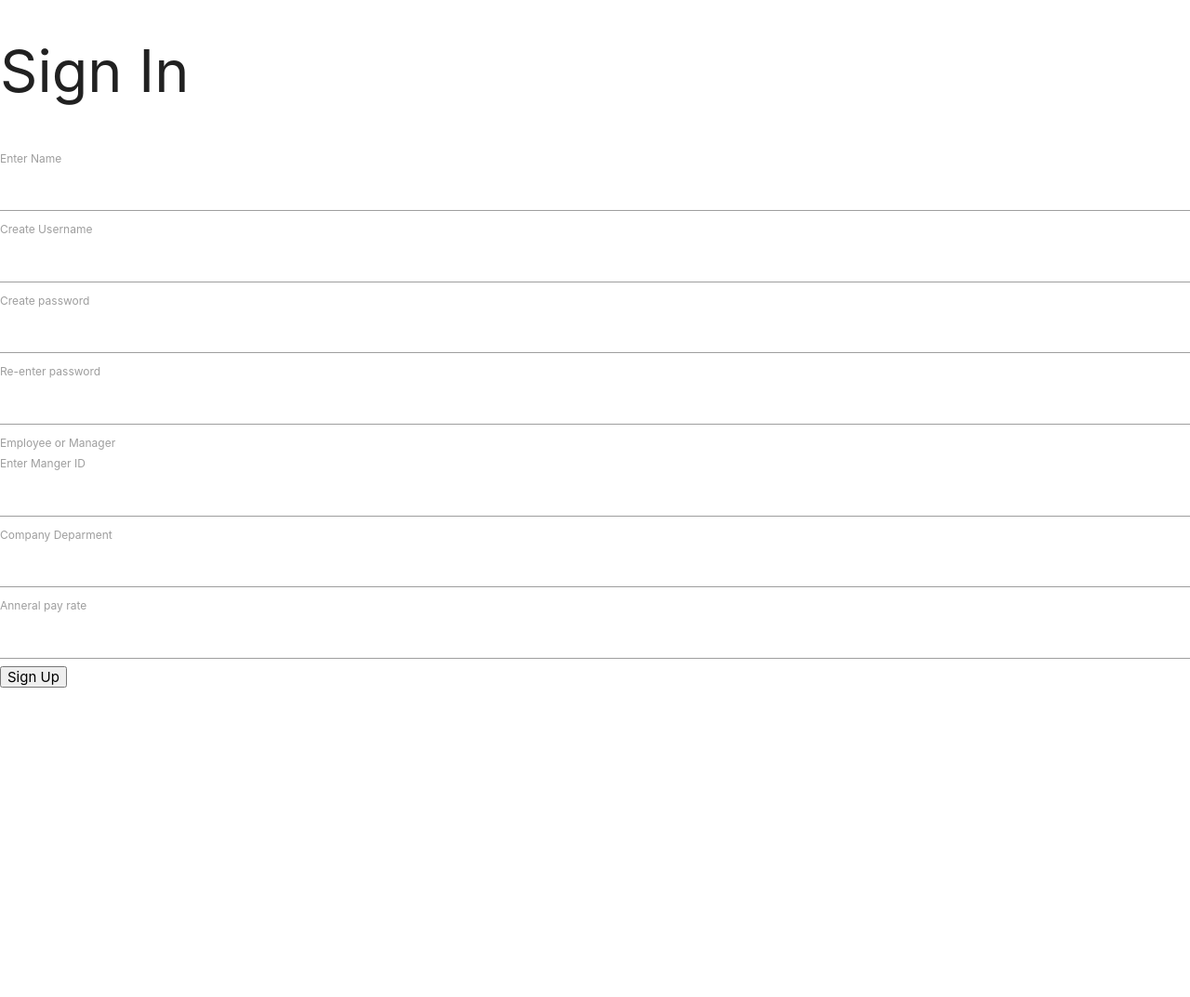
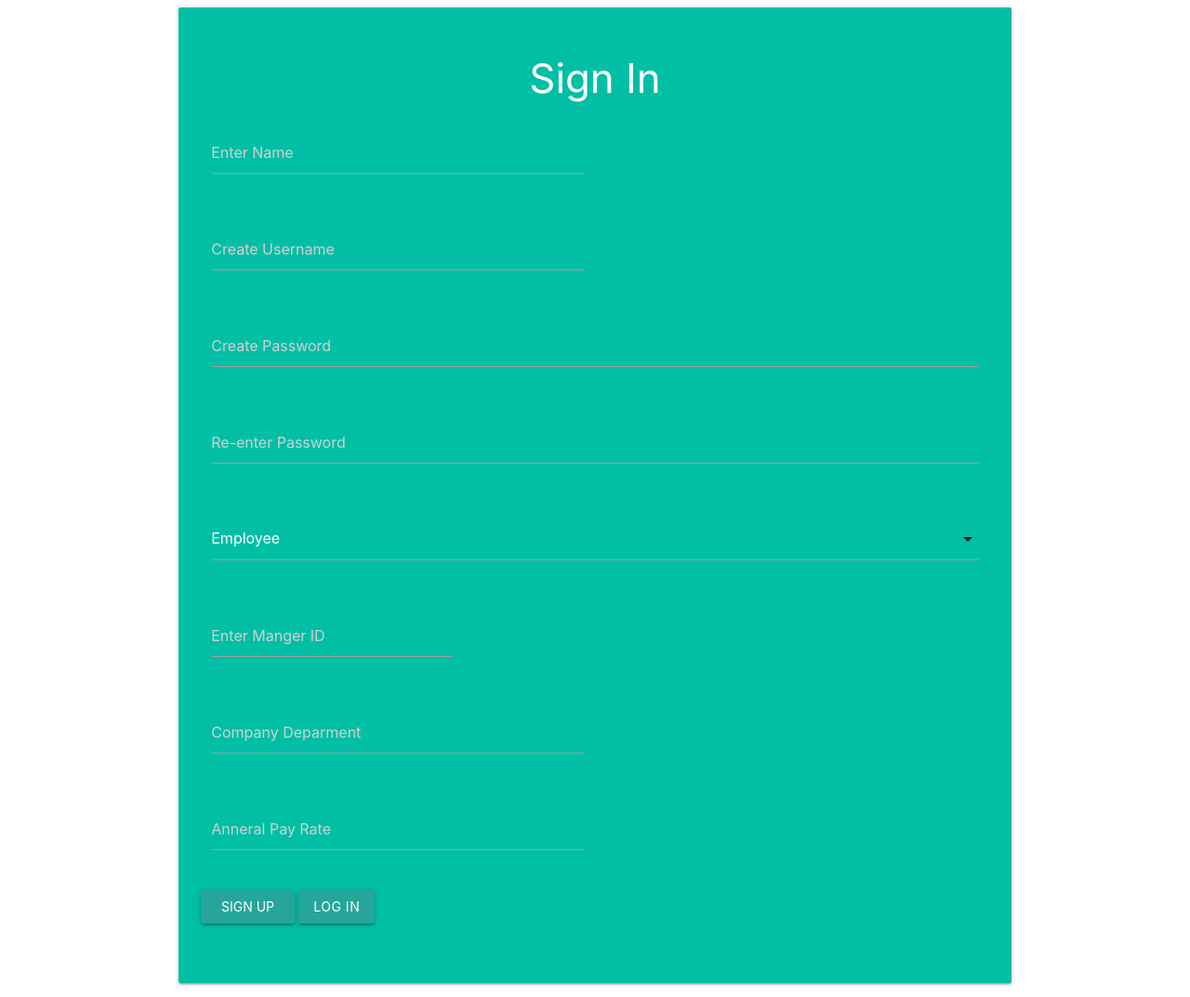
Before and after one commit to Jade-Marte/360project, a Flask app: page /Signup in a window 1280 px wide. Shown: the whole page at 93% size. Before the commit the page ends 740 px from the top, so only its background shows below. Run offline with Flask 2, Linux system fonts and the light colour scheme.

Commit message:
styled the log in and sign up pages

```diff
--- a/version_2/python_project/main.py
+++ b/version_2/python_project/main.py
@@ -30,11 +30,8 @@ def home():
             session['user_id'] = user['employee_id']
             session['manager_id'] = user['manager_id']
             if user['type'] == 'employee':
-                print('employee logged in')
-                print(user['employee_id'])
                 return redirect('/employee')
             else:
-                print('manager logged in')
                 return redirect('/manager')
 
     return render_template('home.html', users=users)
@@ -73,7 +70,6 @@ def employee():
     if request.method == "POST":
         time_in = request.form['time_in']
         time_out = request.form['time_out']
-        print("form in javascript works")
 
     return render_template('employee.html',data=data)
 
--- a/version_2/python_project/static/style.css
+++ b/version_2/python_project/static/style.css
@@ -1,7 +1,9 @@
 .container{
-    background-color: lightgreen;
     margin-top: 100px;
 }
 a{
     color:white
 }
+input{
+    color:white;
+}
--- a/version_2/python_project/templates/base.html
+++ b/version_2/python_project/templates/base.html
@@ -3,17 +3,19 @@
 <head>
     <!-- <link rel="stylesheet" href="https://cdnjs.cloudflare.com/ajax/libs/materialize/1.0.0/css/materialize.min.css"> -->
      <!--Import Google Icon Font-->
-     <link href="https://fonts.googleapis.com/icon?family=Material+Icons" rel="stylesheet"/>
+     <!-- <link href="https://fonts.googleapis.com/icon?family=Material+Icons" rel="stylesheet"/> -->
      <!-- Import materialize.css -->
-     <link type="text/css" rel="stylesheet" href="{{url_for('static',filename='materialize.min.css')}}"  media="screen,projection"/>
+     <!-- <link type="text/css" rel="stylesheet" href="{{url_for('static',filename='materialize.min.css')}}"  media="screen,projection"/> -->
+     <link rel="stylesheet" href="https://cdnjs.cloudflare.com/ajax/libs/materialize/1.0.0/css/materialize.min.css">
      <link rel="stylesheet" href="{{url_for('static',filename='style.css')}}"/>
-
+     <script src="https://cdnjs.cloudflare.com/ajax/libs/materialize/1.0.0/js/materialize.min.js"></script>
     {% block header %}{% endblock %}
 </head>
 <body>
     {% block body %}
     <!--JavaScript at end of body for optimized loading-->
-    <script type="text/javascript" src="{{url_for('static',filename='materialize.min.js')}}"></script>
+
+    <!-- <script type="text/javascript" src="{{url_for('static',filename='materialize.min.js')}}"></script> -->
     {% endblock %}
 </body>
 </html>
--- a/version_2/python_project/templates/home.html
+++ b/version_2/python_project/templates/home.html
@@ -27,11 +27,11 @@
         <div class="divider"></div>
         <div class="section center-align">
             <input class="btn waves-effect waves-light " type='submit' value='Login'>
-
-        </form>
         <div class="btn waves-effect waves-light">
             <a id ="signup" href="./Signup"> Sign Up</a>
-            </div>
+        </div>
+        </form>
+
     </div>
     </div>
 
--- a/version_2/python_project/templates/signup.html
+++ b/version_2/python_project/templates/signup.html
@@ -2,40 +2,80 @@
 
 
 {% block header %}
+<div class="container">
+    <div class="card #00bfa5 teal accent-4">
+        <div class="card-content white-text">
+            <h3 class="center-align">Sign In</h3>
+            <link rel="stylesheet" href="https://cdnjs.cloudflare.com/ajax/libs/materialize/1.0.0/css/materialize.min.css">
+            <script src="https://ajax.googleapis.com/ajax/libs/jquery/3.5.1/jquery.min.js"></script>
+            <script src="https://cdnjs.cloudflare.com/ajax/libs/materialize/1.0.0/js/materialize.min.js"></script>
+            <script>
+                $(document).ready(function(){
+                    $('select').formSelect();
 
-    <h1>Sign In</h1>
+                });
+        </script>
 {% endblock %}
 
 {% block body %}
-    <a id ='back'href="./home">Log In</a>
-    <form action='./Signup' method='POST'>
-        <label for='name'>Enter Name</label>
-        <input name='name' id='name' type='text'>
-        <br>
-        <label for="username">Create Username</label>
-        <input name="username" id = 'username' type='text' required>
-        <br>
-        <label for='password'>Create password</label>
-        <input name='password' id='password' type='password' required>
-        <br>
-        <label for='confirm'>Re-enter password</label>
-        <input name='confirm' type='password' id='confirm' required>
-        <br>
-        <label for='type'>Employee or Manager</label>
-        <select id='type' name='type'>
-            <option value='employee'>Employee</option>
-            <option value='manager'>Manager</option>
-        </select>
-        <br>
-        <label for= 'manager_id'> Enter Manger ID</label>
-        <input name='manager_id' type='text' id='manager_id'>
-        <br>
-        <label for='department'>Company Deparment</label>
-        <input name='department' id='department' type='text' required>
-        <br>
-        <label for='pay_rate'>Anneral pay rate</label>
-        <input name='pay_rate' type='text' id='pay_rate' required>
-        <br>
-        <input type='submit' value='Sign Up'>
-    </form>
+            <div class="row">
+                <form action='./Signup' method='POST' class="col s12">
+                    <div class="row">
+                        <div class="input-field col s6">
+                            <input placeholder="Enter Name" name='name' id='name' type='text'>
+                        </div>
+                    </div>
+                    <div class="row">
+                        <div class="input-field col s6">
+                            <input placeholder="Create Username" name="username" id = 'username' type='text' required>
+                        </div>
+                    </div>
+                    <div class="row">
+                        <div class="input-field col s12">
+                            <input  placeholder="Create Password"name='password' id='password' type='password' required>
+                        </div>
+                    </div>
+                    <div class="row">
+                        <div class="input-field col s12">
+                            <input  placeholder="Re-enter Password"name='confirm' type='password' id='confirm' required>
+                        </div>
+                    </div>
+                    <div class="row">
+                        <div class="input-field col s12 ">
+                            <!-- <label for='type'>Employee or Manager</label> -->
+                            <div class="grey-text">
+                                <select>
+                                    <option value='employee'>Employee</option>
+                                    <option value='manager'>Manager</option>
+                                </select>
+                            </div>
+                        </div>
+                    </div>
+                    <div class="row">
+                        <div class="input-field col s4">
+                            <input  placeholder="Enter Manger ID"name='manager_id' type='text' id='manager_id'>
+                        </div>
+                    </div>
+                    <div class="row">
+                        <div class="input-field col s6">
+                            <input  placeholder="Company Deparment" name='department' id='department' type='text' required>
+                        </div>
+                    </div>
+                    <div class="row">
+                        <div class="input-field col s6">
+                            <input placeholder="Anneral Pay Rate" name='pay_rate' type='text' id='pay_rate' required>
+                        </div>
+                    </div>
+                    <div class="row">
+                        <!-- <div class="white-text"> -->
+                            <input class="btn waves-effect waves-light"type='submit' value='Sign Up'>
+                        <!-- </div> -->
+                        <a class="btn waves-effect waves-light"id ='back'href="./home">Log In</a>
+                    </div>
+                </form>
+            </div>
+        </div>
+    </div>
+</div>
+
 {% endblock %}
```
Also changed, not shown: version_2/python_project/static/script.js (+0 -13 lines).
